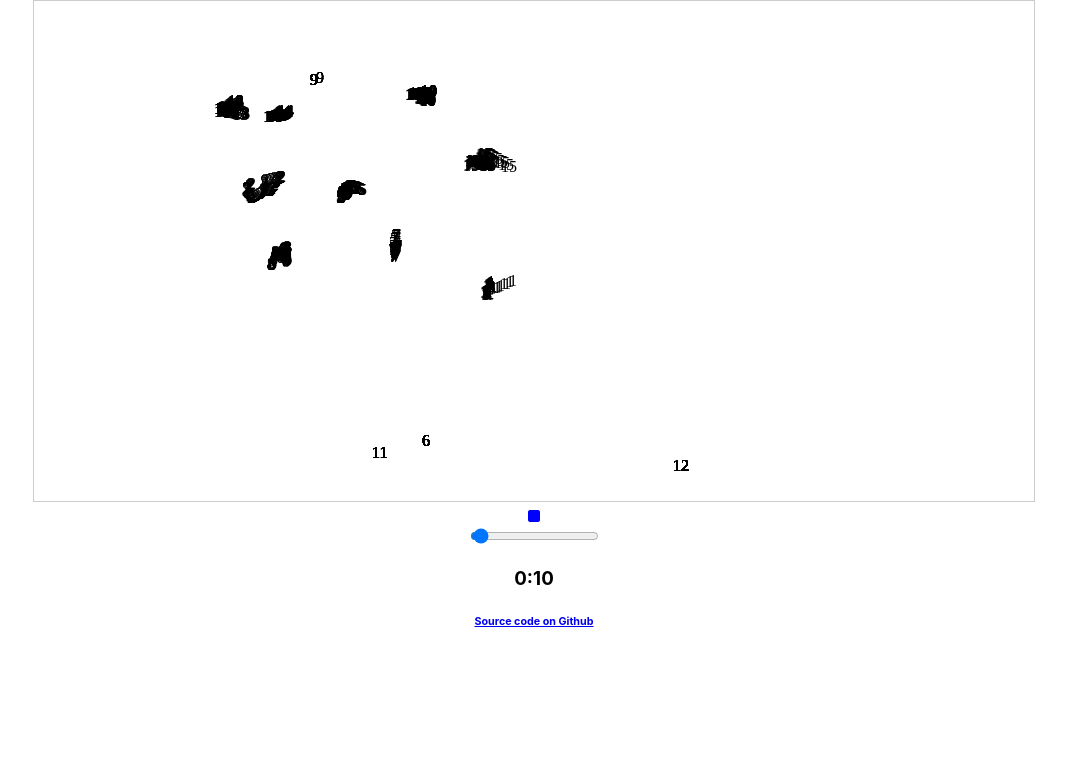
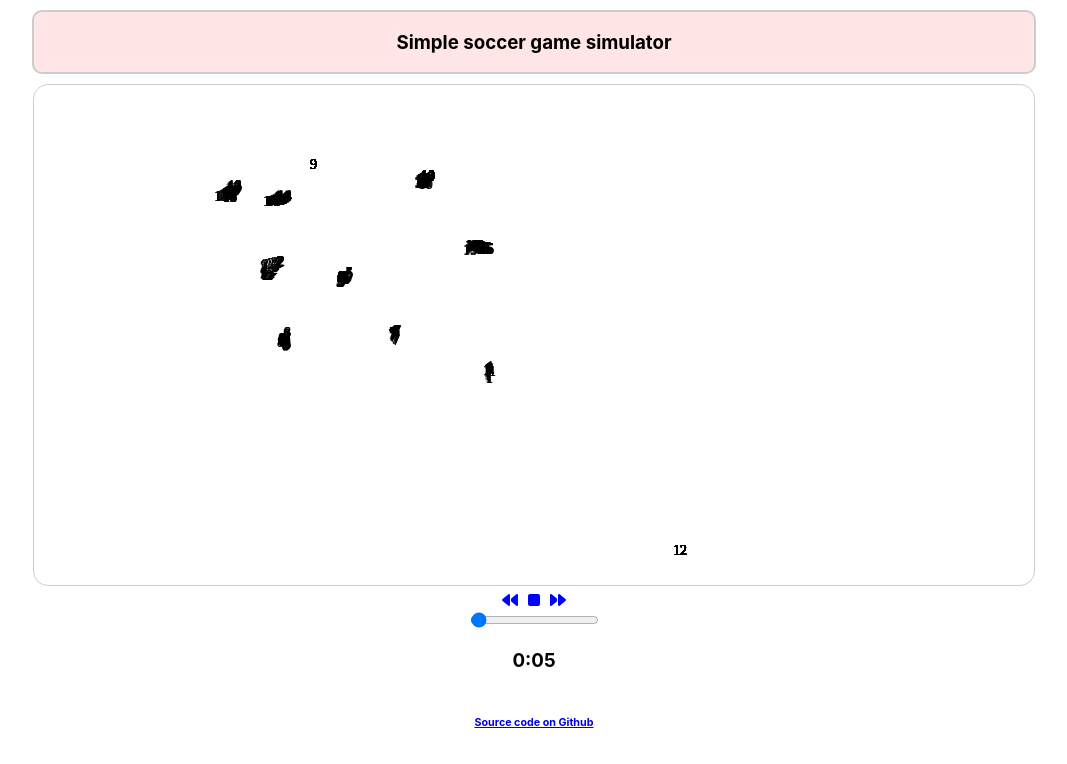
Before and after one commit to mmoresun/soccergame, a React (Create React App) app: page / in a window 1280 px wide. Shown: the top 764 px of the page, without its empty margins (106-1173 px from the left). Built offline with nearby package versions, Linux system fonts and the light colour scheme.

Commit message:
feat: fast forward and rewind buttons added

```diff
--- a/src/App.css
+++ b/src/App.css
@@ -1,5 +1,8 @@
 .App {
   text-align: center;
+  display: flex;
+  flex-direction: column;
+  align-items: center;
 }
 
 .App-logo {
--- a/src/App.js
+++ b/src/App.js
@@ -4,6 +4,7 @@ import { useState, useEffect } from 'react';
 import Canvas from './components/Canvas';
 import Slider from './components/Slider';
 import Timer from './components/Timer';
+import Header from './components/Header';
 
 const App = () => {
 
@@ -17,19 +18,21 @@ const App = () => {
 
   };
 
+  // this streams players IDs and positions
+
   const playerPosition = data.player_positions[frame];
 
   useEffect(() => {
 
-    if (isPaused || frame === data.player_positions.length - 1) { // do nothing if paused or the last frame is reached
+    if (isPaused || frame === data.player_positions.length - 1) { // do nothing if last frame is reached or pause button pressed
       return;
     }
 
-    const frameTimeOut = setTimeout(() => { // counter that adds +1 to frames every 100ms (as it set in data.js)
+    const frameTimeOut = setTimeout(() => {
 
-      setFrame((prevFrame) => prevFrame + 1);
+      setFrame((prevFrame) => prevFrame + 1); // counter adds +1 to frames every 100ms
 
-    }, data.interval);
+    }, data.interval); // ... as it set in data.js
 
     return () => {
 
@@ -42,6 +45,8 @@ const App = () => {
 
     <div className="App">
 
+      <Header />
+
       <Canvas
         playerPosition={playerPosition}
         togglePause={togglePause}
@@ -52,6 +57,7 @@ const App = () => {
         togglePause={togglePause}
         setFrame={setFrame}
         frame={frame}
+        data={data}
       />
 
       <Timer
@@ -60,7 +66,6 @@ const App = () => {
 
       <h6><a href="https://github.com/mmoresun/soccergame/">Source code on Github</a></h6>
     </div>
-
   );
 }
 
--- a/src/components/Canvas.jsx
+++ b/src/components/Canvas.jsx
@@ -8,6 +8,8 @@ const Canvas = ({ playerPosition, togglePause }) => {
         let ctx = cvs.getContext("2d");
         let background = new Image();
         background.src = 'https://raw.githubusercontent.com/mmoresun/soccergame/gh-pages/img/soccer.png';
+        let player = new Image()
+        player.src = 'https://raw.githubusercontent.com/mmoresun/soccergame/main/public/img/running.png'
 
         // add background
         const draw = () => {
@@ -18,15 +20,25 @@ const Canvas = ({ playerPosition, togglePause }) => {
         draw();
 
         // create 'players'
-        function textDraw() {
+        const textDraw = () => {
 
-            ctx.font = "16px serif";
+            ctx.font = "14px serif";
             playerPosition.map(item => { // .map() goes thru every frame and creates players with fillText(ID, X, Y) and some coefficients
                 return ctx.fillText(item[0], Math.floor(item[1] * 900), Math.floor(item[2] * 450))
             })
         }
 
         textDraw(); // visualise players
+
+        const playerDraw = () => {
+
+            playerPosition.map((item) => {
+                return ctx.drawImage(player, Math.floor(item[1] * 900), Math.floor(item[2] * 450 + 5))
+            })
+        }
+
+        playerDraw();
+
 
         // for (let i = 0; i < imgData.data.length; i += 4) {
         //     imgData.data[i + 0] = 255;
--- /dev/null
+++ b/src/components/Header.jsx
@@ -0,0 +1,11 @@
+import React from 'react';
+
+const Header = () => {
+
+    return (
+        <div className='header'>
+            <h3>Simple soccer game simulator</h3>
+        </div>
+    );
+}
+export default Header;
--- a/src/components/Slider.jsx
+++ b/src/components/Slider.jsx
@@ -1,28 +1,52 @@
 import React from 'react';
 
-const Slider = ({ isPaused, togglePause, setFrame, frame }) => {
+const Slider = ({ isPaused, togglePause, setFrame, frame, data }) => {
 
     const handleSliderChange = (e) => {
 
-        console.log(e.target.value)
         setFrame(Math.round(e.target.value * 29.78))
     }
 
     return (
         <>
             <div>
-                <div onClick={togglePause}>
-                    {isPaused
-                        ? <i className="fa-solid fa-play" style={{ color: 'blue', border: 'none' }}></i>
-                        : <i class="fa-solid fa-stop" style={{ color: 'blue', border: 'none' }}></i>}
-                </div>
+                <i
+                    className="fa-solid fa-backward"
+                    onClick={() => frame > 100 ? setFrame((prevFrame) => prevFrame - 100) : setFrame(0)}
+                    style={{ color: 'blue' }}
+                    title='Rewind 10 seconds'
+                />
 
-                <input
-                    type='range'
-                    value={Math.round(frame / 29.78)}
-                    onChange={handleSliderChange}
+                {isPaused
+                    ? <i
+                        className="fa-solid fa-play"
+                        style={{ color: 'blue', border: 'none', margin: '0 10px' }}
+                        onClick={togglePause}
+                        title='Play'
+                    />
+                    : <i
+                        className="fa-solid fa-stop"
+                        style={{ color: 'blue', border: 'none', margin: '0 10px' }}
+                        onClick={togglePause}
+                        title='Stop'
+                    />
+                }
+
+                <i
+                    className="fa-solid fa-forward"
+                    onClick={() => frame < data.player_positions.length - 100 ? setFrame((prevFrame) => prevFrame + 100) : setFrame(data.player_positions.length - 1)}
+                    style={{ color: 'blue' }}
+                    title='Fast forward 10 seconds'
                 />
+
             </div>
+
+            <input
+                type='range'
+                value={Math.floor(frame / 29.78)}
+                onChange={handleSliderChange}
+            />
+
         </>
     );
 }
--- a/src/index.css
+++ b/src/index.css
@@ -16,3 +16,22 @@ code {
   background: url('../public/img/soccer.png');
   background-size:1000px 500px;
 } */
+
+.header {
+
+  max-width: 1000px;
+  width: 90%;
+  border: 2px #ccc solid;
+  background-color: rgba(255, 0, 0, 0.1);
+  border-radius: 10px;
+  margin: 10px;
+  min-height: 60px;
+  display: flex;
+  flex-direction: row;
+  align-items: center;
+  justify-content: center;
+}
+
+canvas {
+  border-radius: 15px;
+}
```
